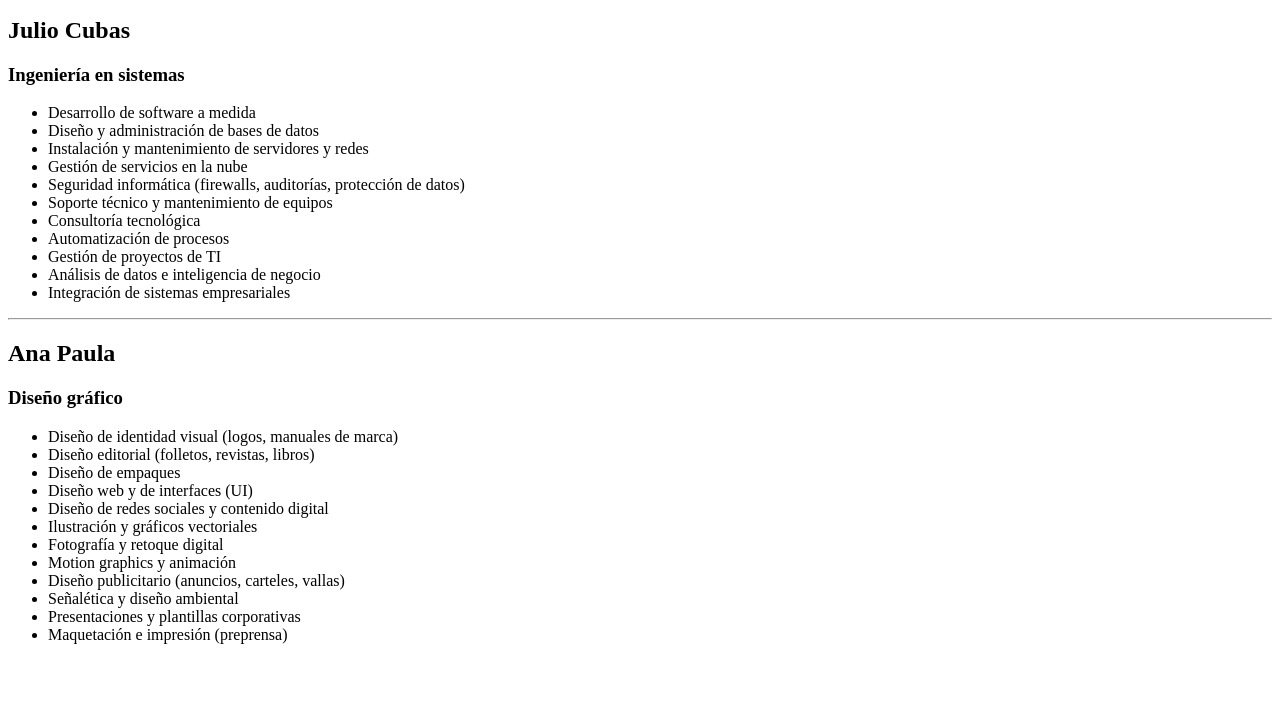
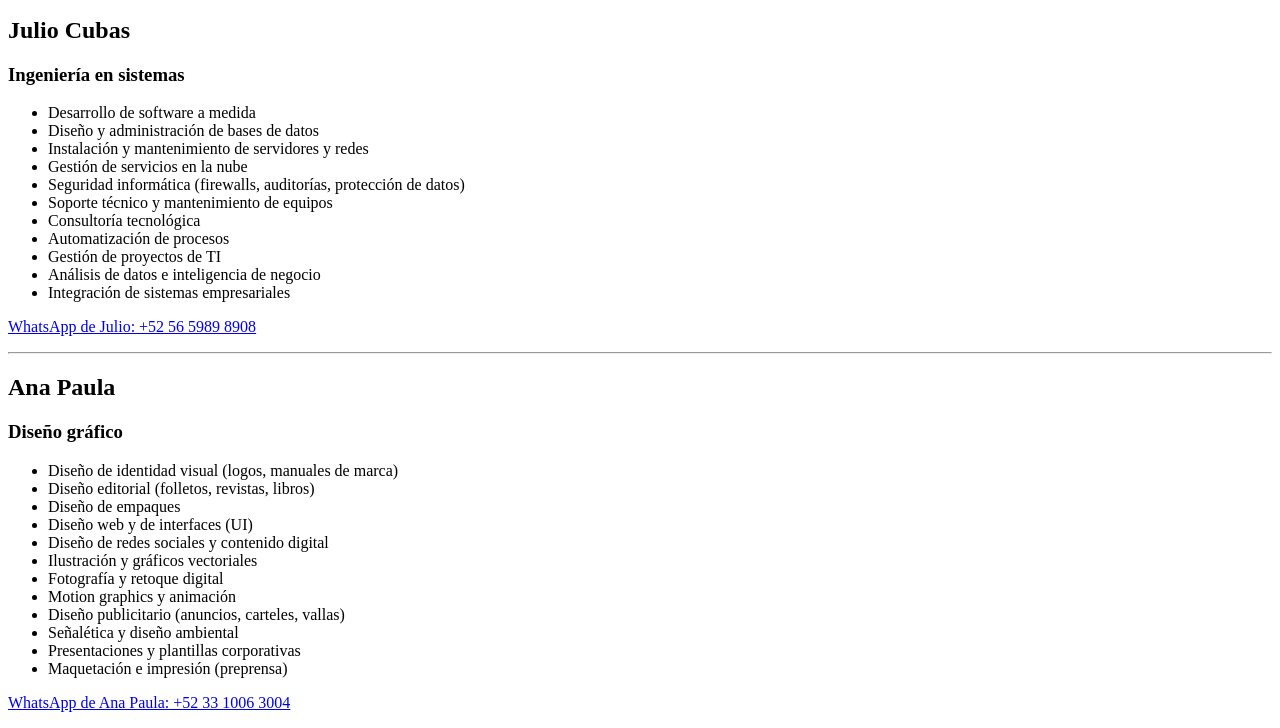
Before and after one commit to cubasmx/land, a plain HTML site: page index.html in a window 1280 px wide. Shown: the part 101-829 px from the top of the page. Before the commit the page ends 800 px from the top, so only its background shows below. Drawn offline with Linux system fonts and the light colour scheme.

Commit message:
Enlaces de WhatsApp por persona

```diff
--- a/index.html
+++ b/index.html
@@ -31,6 +31,7 @@
       <li>Análisis de datos e inteligencia de negocio</li>
       <li>Integración de sistemas empresariales</li>
     </ul>
+    <p><a href="https://wa.me/525659898908">WhatsApp de Julio: +52 56 5989 8908</a></p>
   </section>
 
   <hr>
@@ -52,6 +53,7 @@
       <li>Presentaciones y plantillas corporativas</li>
       <li>Maquetación e impresión (preprensa)</li>
     </ul>
+    <p><a href="https://wa.me/523310063004">WhatsApp de Ana Paula: +52 33 1006 3004</a></p>
   </section>
 
 </main>
```
Also changed, not shown: 1 other file.
